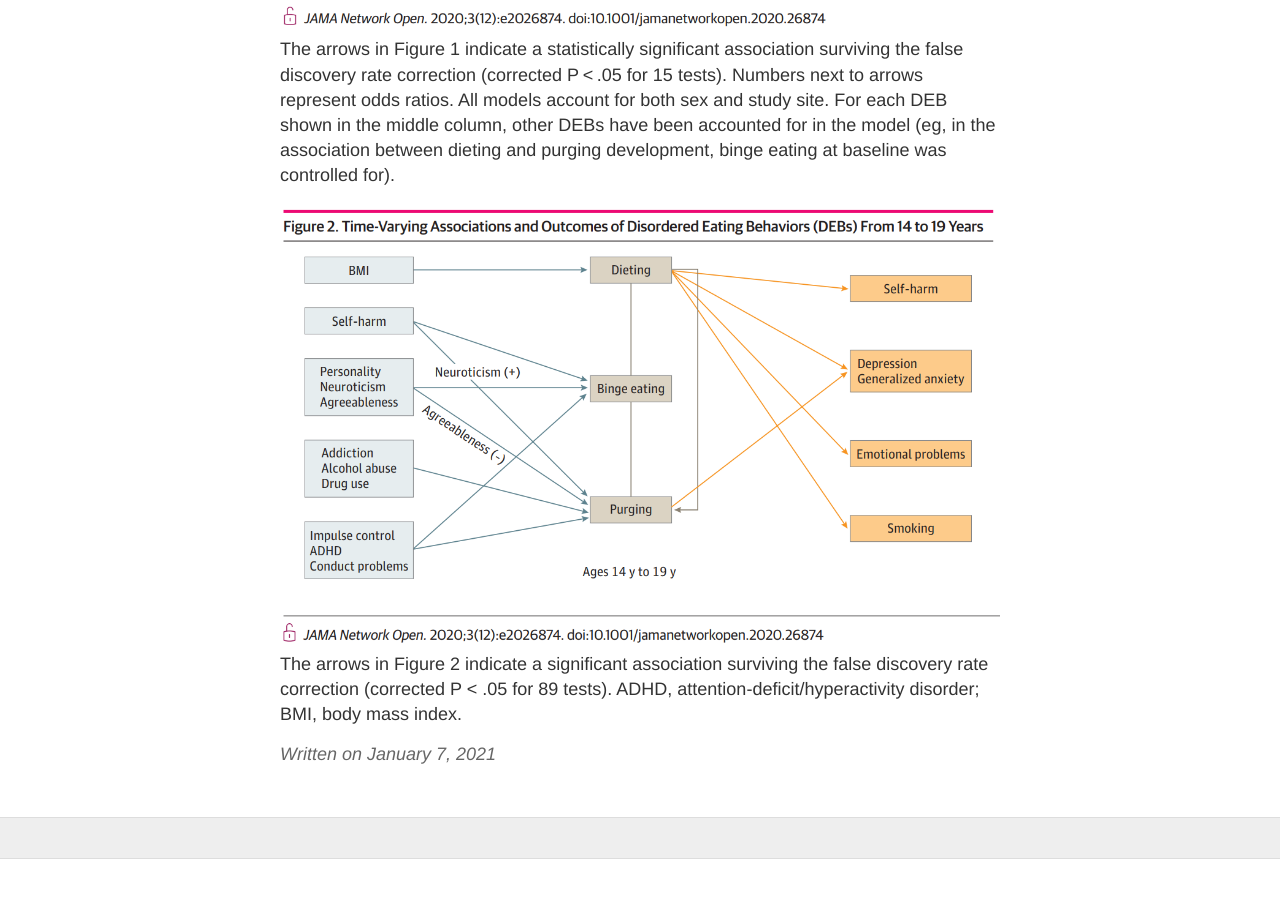
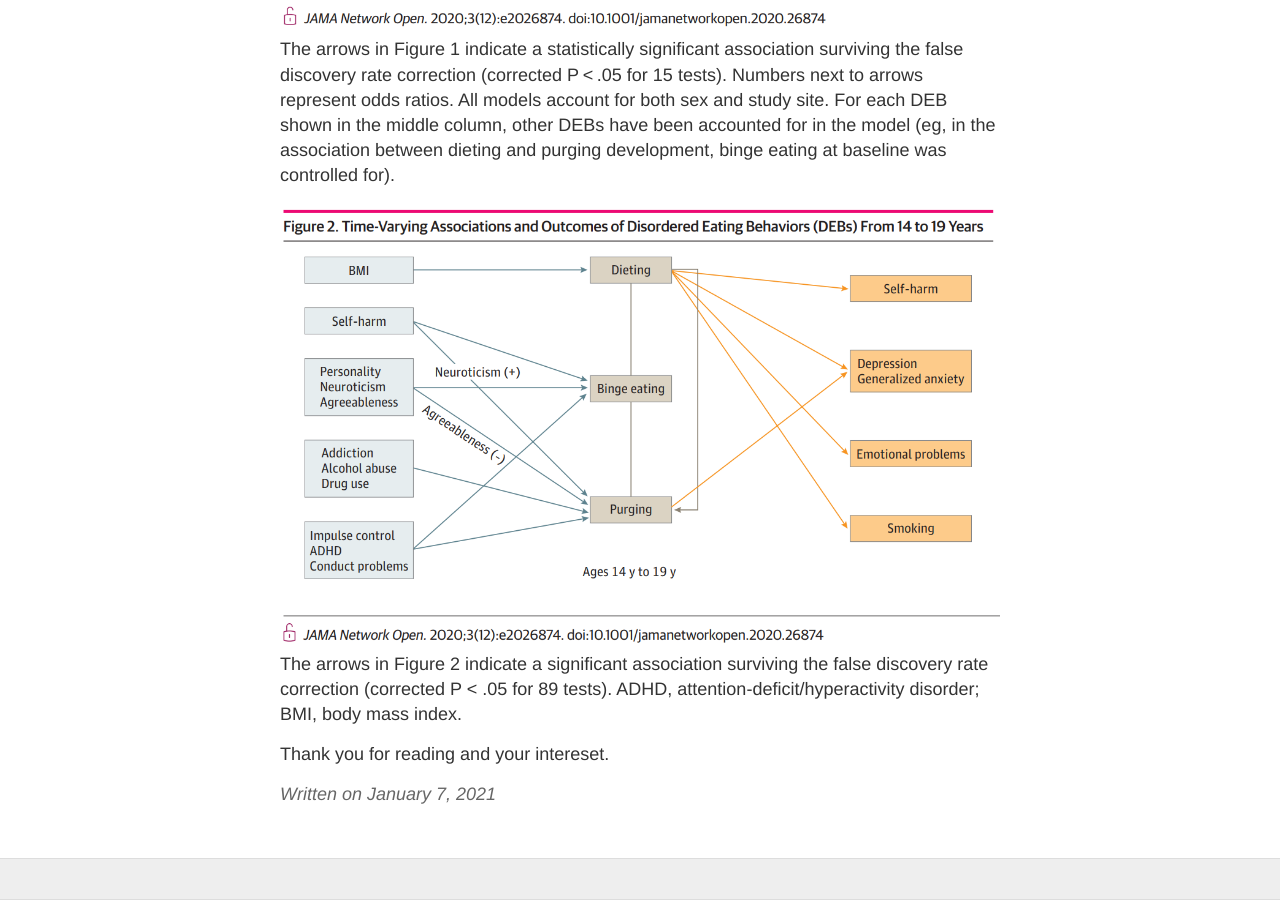
Before and after one commit to crickfan/crickfan.github.io, a Jekyll site: the page built from _posts/2021-01-07-JAMA-Network-paper.md, in a window 1280 px wide and 900 px high, scrolled down 1307 px. Built offline with Jekyll 4.4.1, drawn with Linux system fonts in a browser that asks for light colours; before the commit the page ends 2166 px from its top, so only the background shows below that.

Commit message:
Update 2021-01-07-JAMA-Network-paper.md

```diff
--- a/_posts/2021-01-07-JAMA-Network-paper.md
+++ b/_posts/2021-01-07-JAMA-Network-paper.md
@@ -24,3 +24,5 @@ The arrows in Figure 1 indicate a statistically significant association survivin
 
 ![robinson_2020_Fig_2.png]({{site.baseurl}}/images/robinson_2020_Fig_2.png)
 The arrows in Figure 2 indicate a significant association surviving the false discovery rate correction (corrected P < .05 for 89 tests). ADHD, attention-deficit/hyperactivity disorder; BMI, body mass index.
+
+Thank you for reading and your intereset.
```
